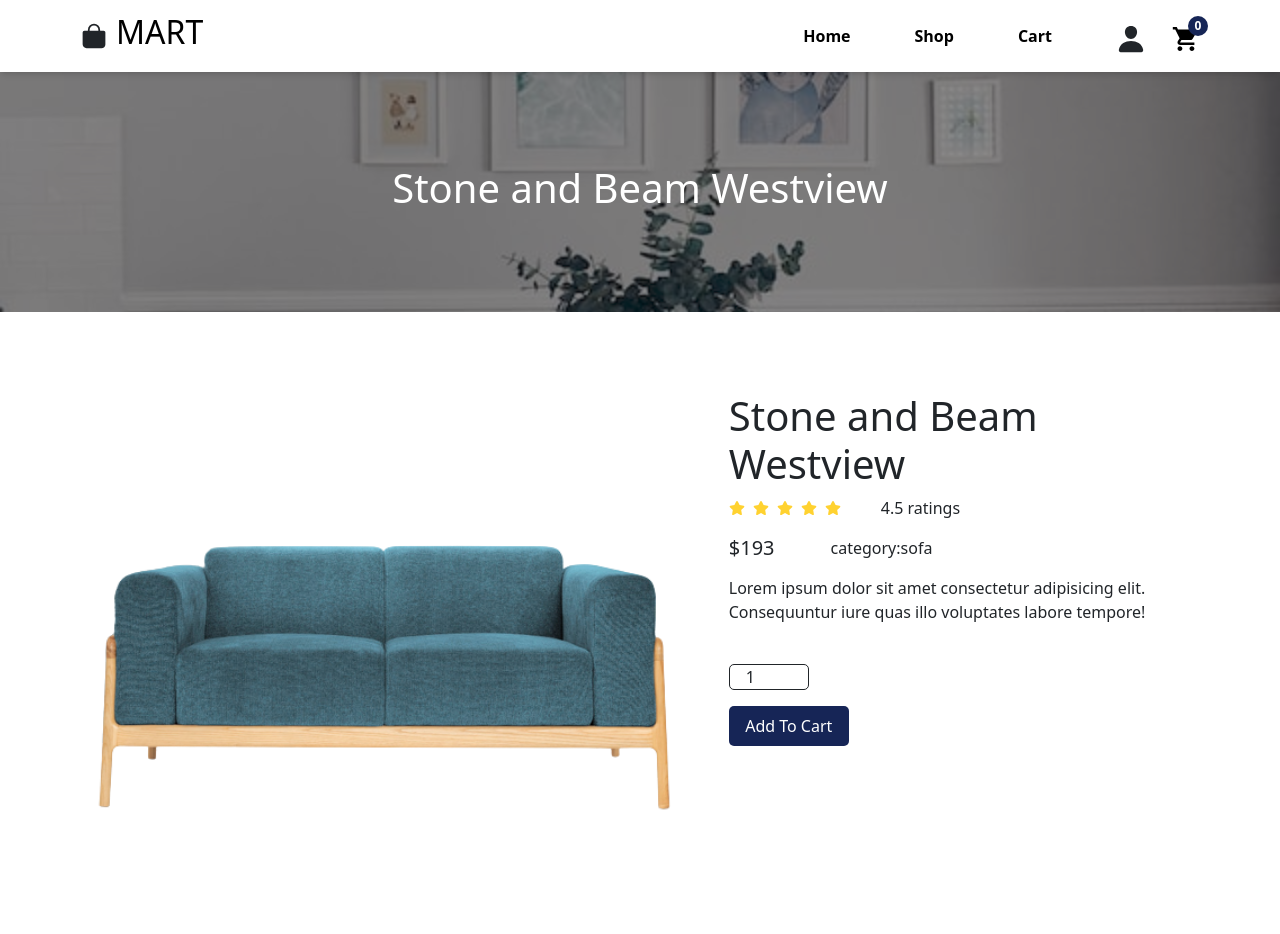
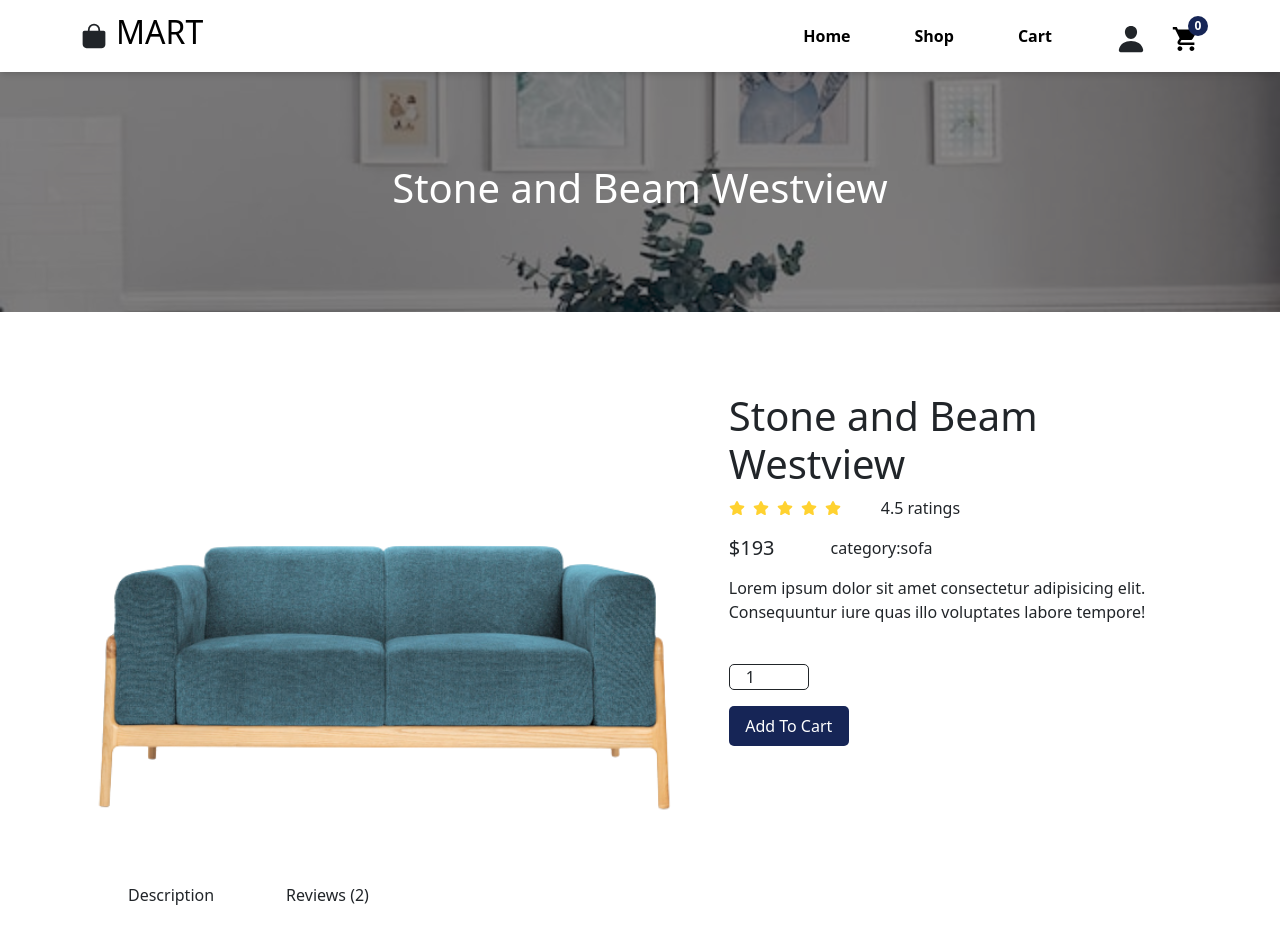
Before and after one commit to arun70933/Mark-e-com-React, a React (Vite) app: page /01 in a window 1280 px wide. Shown: the top 934 px of the page. Built offline with nearby package versions, Linux system fonts and the light colour scheme.

Commit message:
Added toggle of description and rating in the productDetails.

```diff
--- a/src/productsDetails/ProductsDetails.jsx
+++ b/src/productsDetails/ProductsDetails.jsx
@@ -71,6 +71,7 @@
 
                 </div>
 
+
                 <div class='flex'>
                 <h5 className='font-bold'>${product[0].price}</h5>
                 <p className='ms-14'>category:{product[0].category}</p>
@@ -81,6 +82,7 @@
 
                 </div>
             </div>
+            <Toogle/>
 
 
 
```
